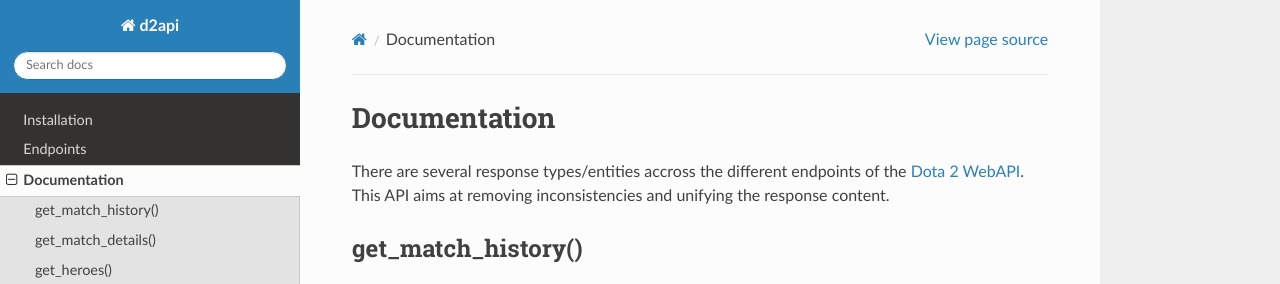
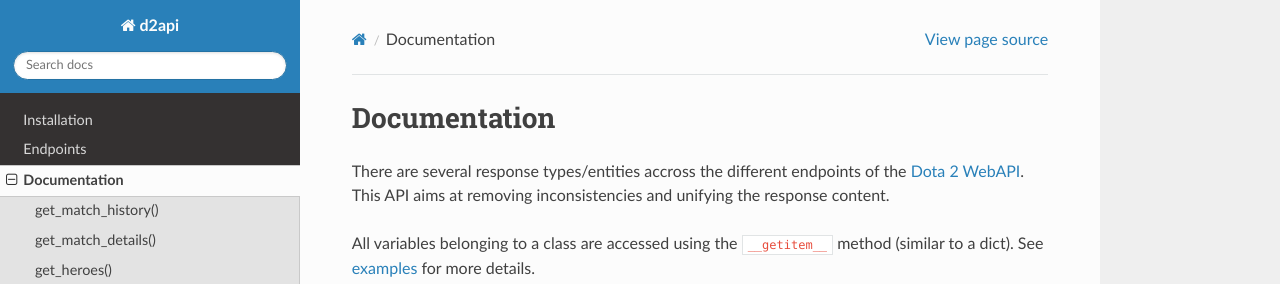
Before and after one commit to whoophee/d2api, a Sphinx documentation site: the page built from doc/documentation.rst, in a window 1280 px wide and 900 px high, cut to the strip 0-284 px from the top of the window. Built offline with Sphinx 7.4.7 and the Read the Docs theme 2.0.0, drawn with Linux system fonts in a browser that asks for light colours.

Commit message:
link to examples

```diff
--- a/doc/documentation.rst
+++ b/doc/documentation.rst
@@ -3,6 +3,10 @@ Documentation
 
 There are several response types/entities accross the different endpoints of the `Dota 2 WebAPI <https://wiki.teamfortress.com/wiki/WebAPI#Dota_2>`_.
 This API aims at removing inconsistencies and unifying the response content.
+
+All variables belonging to a class are accessed using the ``__getitem__`` method (similar to a dict). See :ref:`examples <tutorial-examples>`
+for more details.
+
 
 .. py:module:: d2api.src.wrappers
 
--- a/doc/tutorial.rst
+++ b/doc/tutorial.rst
@@ -35,6 +35,8 @@ The wrapper returns the response text as is (without using the built-in json par
     Some responses of the Steam WebAPI consists of such repeated key-value pairs. Use ``d2api.src.util.decode_json`` to parse
     these results to avoid losing content.
 
+.. _tutorial-examples:
+
 Examples
 ========
 
```
